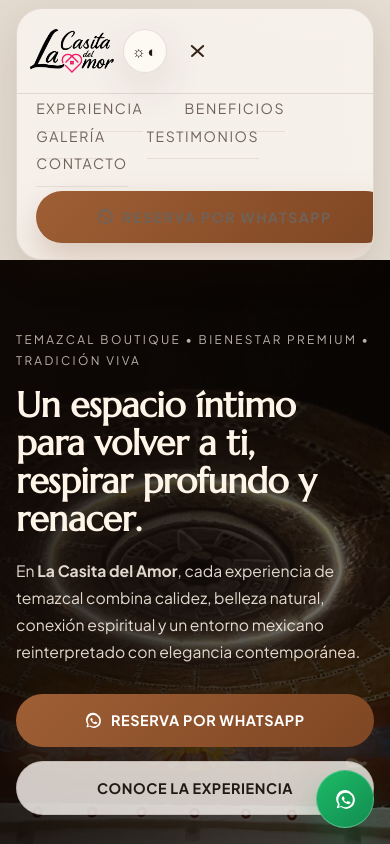
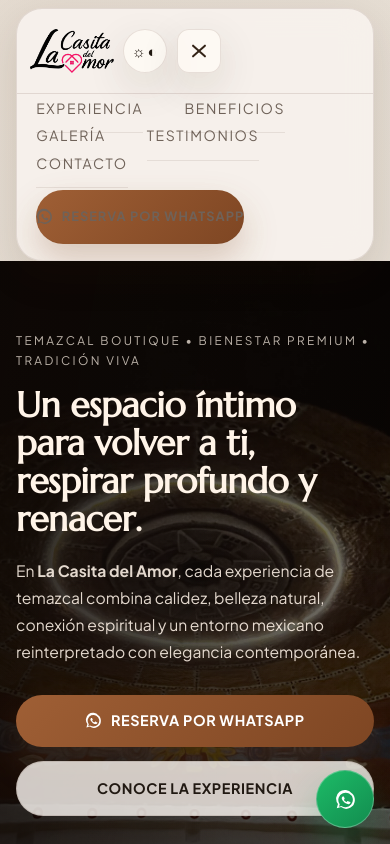
Before and after one commit to julioski85/webcasitadelamor, a plain HTML site: page index.html in a window 390 px wide. Both pictures are taken after a click on the button 197 px from the left and 51 px from the top of the page. Shown: the top 844 px of the page. Drawn offline with Linux system fonts and the light colour scheme.

Commit message:
Mejora usabilidad del menú móvil y tamaño del botón

```diff
--- a/index.html
+++ b/index.html
@@ -38,6 +38,7 @@
               Reserva por WhatsApp
             </a>
             <button class="menu-toggle" id="menuToggle" type="button" aria-expanded="false" aria-controls="mobileMenu" aria-label="Abrir menú">
+              <span class="menu-toggle__line"></span>
               <span class="menu-toggle__line"></span>
               <span class="menu-toggle__line"></span>
             </button>
--- a/styles.css
+++ b/styles.css
@@ -203,40 +203,47 @@ html[data-theme="dark"] .footer-logo {
 
 .menu-toggle {
   display: none;
-  border: 0;
-  box-shadow: none;
-  background: transparent;
-  width: 42px;
-  height: 42px;
-  border-radius: 10px;
+  position: relative;
+  border: 1px solid var(--line);
+  box-shadow: var(--shadow-soft);
+  background: var(--surface);
+  width: 44px;
+  height: 44px;
+  border-radius: 12px;
   color: color-mix(in srgb, var(--text) 85%, var(--primary));
-  transition: color 240ms ease, transform 220ms ease, background 240ms ease;
+  transition: color 240ms ease, transform 220ms ease, background 240ms ease, border-color 240ms ease;
 }
 
 .menu-toggle__line {
   position: absolute;
-  width: 17px;
-  height: 1.7px;
+  width: 18px;
+  height: 2px;
   border-radius: 999px;
   background: currentColor;
-  transition: transform 260ms ease, opacity 240ms ease, width 260ms ease;
+  transition: transform 260ms ease, opacity 240ms ease;
 }
 
-.menu-toggle__line:first-child {
-  transform: translateY(-4px);
+.menu-toggle__line:nth-child(1) {
+  transform: translateY(-6px);
 }
 
-.menu-toggle__line:last-child {
-  width: 12px;
-  transform: translateY(4px);
+.menu-toggle__line:nth-child(2) {
+  transform: translateY(0);
 }
 
-.menu-toggle.is-open .menu-toggle__line:first-child {
+.menu-toggle__line:nth-child(3) {
+  transform: translateY(6px);
+}
+
+.menu-toggle.is-open .menu-toggle__line:nth-child(1) {
   transform: translateY(0) rotate(42deg);
 }
 
-.menu-toggle.is-open .menu-toggle__line:last-child {
-  width: 17px;
+.menu-toggle.is-open .menu-toggle__line:nth-child(2) {
+  opacity: 0;
+}
+
+.menu-toggle.is-open .menu-toggle__line:nth-child(3) {
   transform: translateY(0) rotate(-42deg);
 }
 
@@ -894,7 +901,7 @@ html[data-theme="dark"] .footer-logo {
   }
 
   .mobile-menu a {
-    padding: 0.85rem 0;
+    padding: 0.95rem 0;
     font-size: 0.88rem;
     text-transform: uppercase;
     letter-spacing: 0.11em;
@@ -903,12 +910,17 @@ html[data-theme="dark"] .footer-logo {
   }
 
   .mobile-menu .button {
-    margin-block: 0.9rem 1rem;
+    width: auto;
+    min-height: 44px;
+    margin: 0.85rem 1.2rem 1rem;
+    font-size: 0.8rem;
+    letter-spacing: 0.08em;
   }
 
   .menu-toggle:hover,
   .menu-toggle:focus-visible {
-    background: color-mix(in srgb, var(--surface) 72%, transparent);
+    background: color-mix(in srgb, var(--surface) 78%, transparent);
+    border-color: color-mix(in srgb, var(--primary) 28%, var(--line));
     color: var(--primary);
   }
 
@@ -991,6 +1003,10 @@ html[data-theme="dark"] .footer-logo {
     width: 100%;
   }
 
+  .mobile-menu .button {
+    width: auto;
+  }
+
   .floating-whatsapp span {
     display: none;
   }
```
